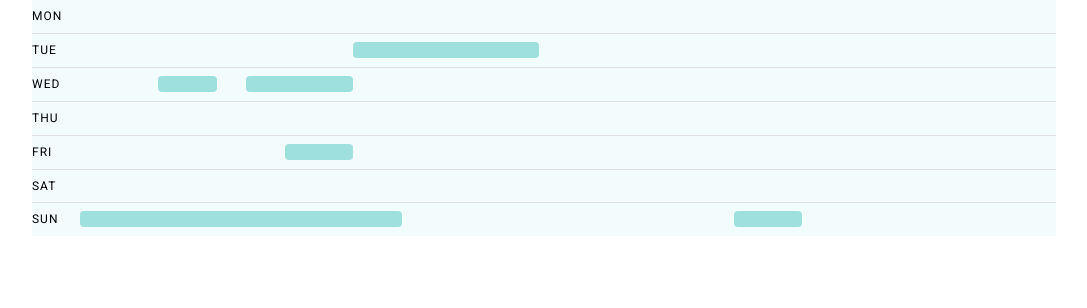
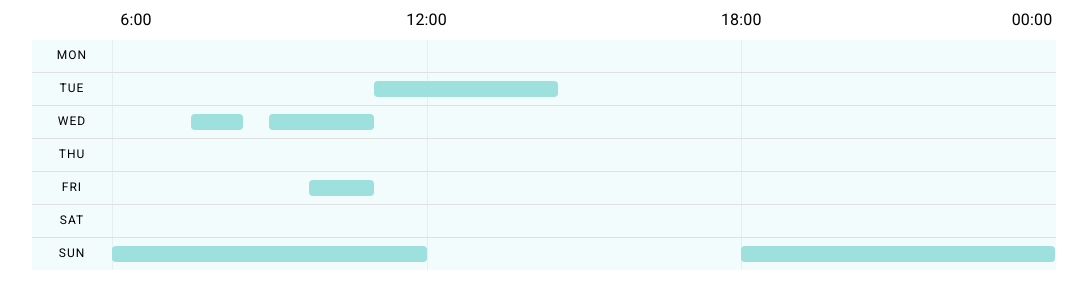
Before and after one commit to murilo9/sn-prototype, a React (Create React App) app: page / in a window 1280 px wide. Shown: the top 308 px of the page, without its empty margins (96-1183 px from the left). Built offline with nearby package versions, Linux system fonts and the light colour scheme.

Commit message:
layout features

```diff
--- a/src/App.tsx
+++ b/src/App.tsx
@@ -2,6 +2,7 @@ import { Divider } from '@mui/material';
 import { Box } from '@mui/system';
 import React from 'react';
 import Day from './components/Day';
+import TimeLabel from './components/TimeLabel';
 
 function App() {
   const weekDays = [
@@ -100,8 +101,8 @@ function App() {
             minutes: 0
           },
           end: {
-            hours: 19,
-            minutes: 15
+            hours: 23,
+            minutes: 59
           }
         }
       ]
@@ -111,10 +112,17 @@ function App() {
   return (
     <div className="App">
       <Box sx={{ margin: '0 128px' }}>
+        <Box sx={{ marginLeft: '80px', position: 'relative', height: '24px', my: 1 }}>
+          <TimeLabel label="6:00" left="0" />
+          <TimeLabel label="12:00" left="calc(33.33% - 24px)" />
+          <TimeLabel label="18:00" left="calc(66.66% - 24px)" />
+          <TimeLabel label="00:00" left="calc(100% - 48px)" />
+        </Box>
         {weekDays.map((weekDay, index) => <>
           {index !== 0 ? <Divider></Divider> : null}
           <Day {...weekDay} />
         </>)}
+
       </Box>
     </div>
   );
--- a/src/components/Day.tsx
+++ b/src/components/Day.tsx
@@ -11,19 +11,19 @@ type DayProps = {
 
 export default function Day({ name, timeSpans }: DayProps) {
   return <>
-    <Box sx={{ backgroundColor: '#f2fcfc', }}>
-      <Typography variant='overline' sx={{ width: '48px', display: 'inline-block' }}>
+    <Box sx={{ backgroundColor: '#f2fcfc', position: 'relative', height: '32px', display: 'flex', alignItems: 'center' }}>
+      <Typography variant='overline' sx={{ width: '48px', px: 2, display: 'inline-block', textAlign: 'center' }}>
         {name.substring(0, 3).toUpperCase()}
       </Typography>
       <Box sx={{
         display: 'inline-block',
-        width: 'calc(100% - 48px)',
-        boxSizing: 'border-box',
+        width: 'calc(100% - 80px)',
         position: 'relative',
-        height: '20px',
-        cursor: 'pointer',
-        pt: 1
+        height: '100%'
       }}>
+        <Box sx={{ borderLeft: '1px solid rgba(128,128,128,0.1)', display: 'inline-block', boxSizing: 'border-box', width: '33.33%', height: '100%' }}></Box>
+        <Box sx={{ borderLeft: '1px solid rgba(128,128,128,0.1)', display: 'inline-block', boxSizing: 'border-box', width: '33.33%', height: '100%' }}></Box>
+        <Box sx={{ borderLeft: '1px solid rgba(128,128,128,0.1)', display: 'inline-block', boxSizing: 'border-box', width: '33.33%', height: '100%' }}></Box>
         {timeSpans.map(timeSpan => <TimeSpan {...timeSpan} />)}
       </Box>
     </Box>
--- /dev/null
+++ b/src/components/TimeLabel.tsx
@@ -0,0 +1,17 @@
+import { Typography } from '@mui/material'
+import React from 'react'
+
+type TimeLabelProps = {
+  label: string,
+  left: string
+}
+
+export default function TimeLabel({ label, left }: TimeLabelProps) {
+  return <>
+    <Typography sx={{
+      position: 'absolute', left, top: 0, width: '48px', textAlign: 'center'
+    }}>
+      {label}
+    </Typography>
+  </>
+}
--- a/src/components/TimeSpan.tsx
+++ b/src/components/TimeSpan.tsx
@@ -35,8 +35,10 @@ export default function TimeSpan({ start, end, id, description }: TimeSpanProps)
         className="time-bar"
         sx={{
           position: 'absolute',
+          cursor: 'pointer',
           left: getPercent(startSecs),
           width: getPercent(endSecs),
+          top: '8px',
           height: '16px',
           backgroundColor: '#9de0dd',
           borderRadius: '4px'
--- a/src/helpers/getPercent.ts
+++ b/src/helpers/getPercent.ts
@@ -2,5 +2,5 @@
 const SECS_A_DAY = 64800
 
 export default function getPercent(secs: number): string {
-  return Math.round(100 * secs / SECS_A_DAY) + '%'
+  return (100 * secs / SECS_A_DAY) + '%'
 }
```
